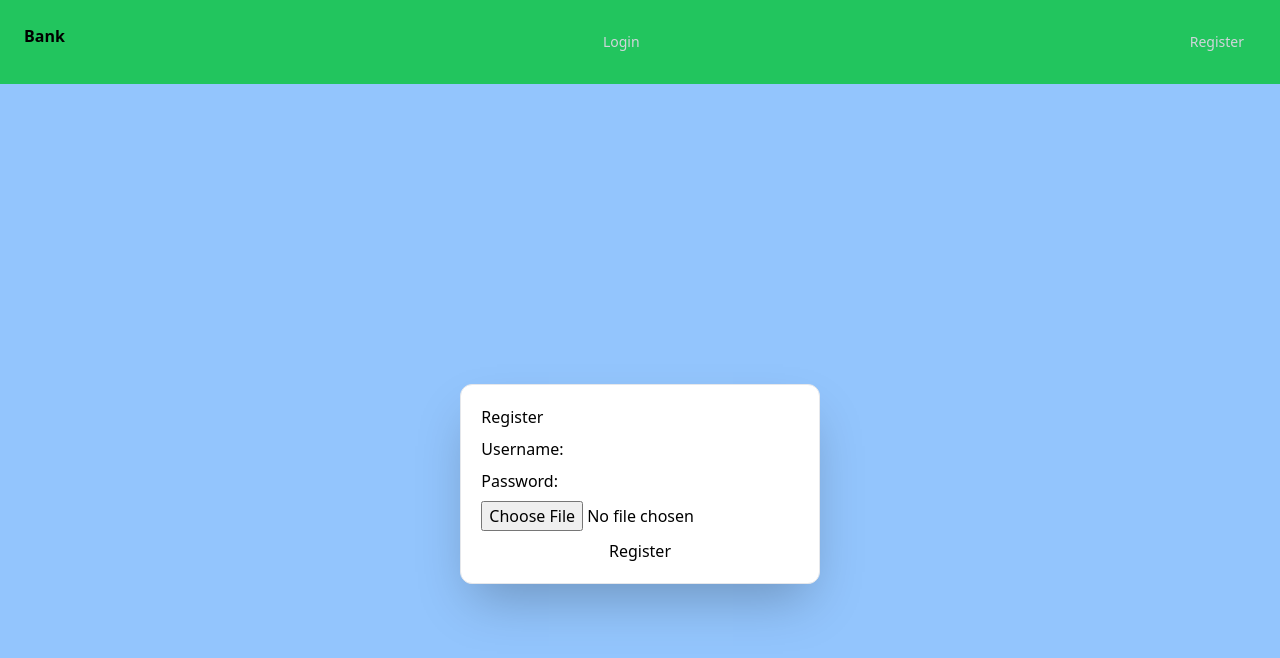
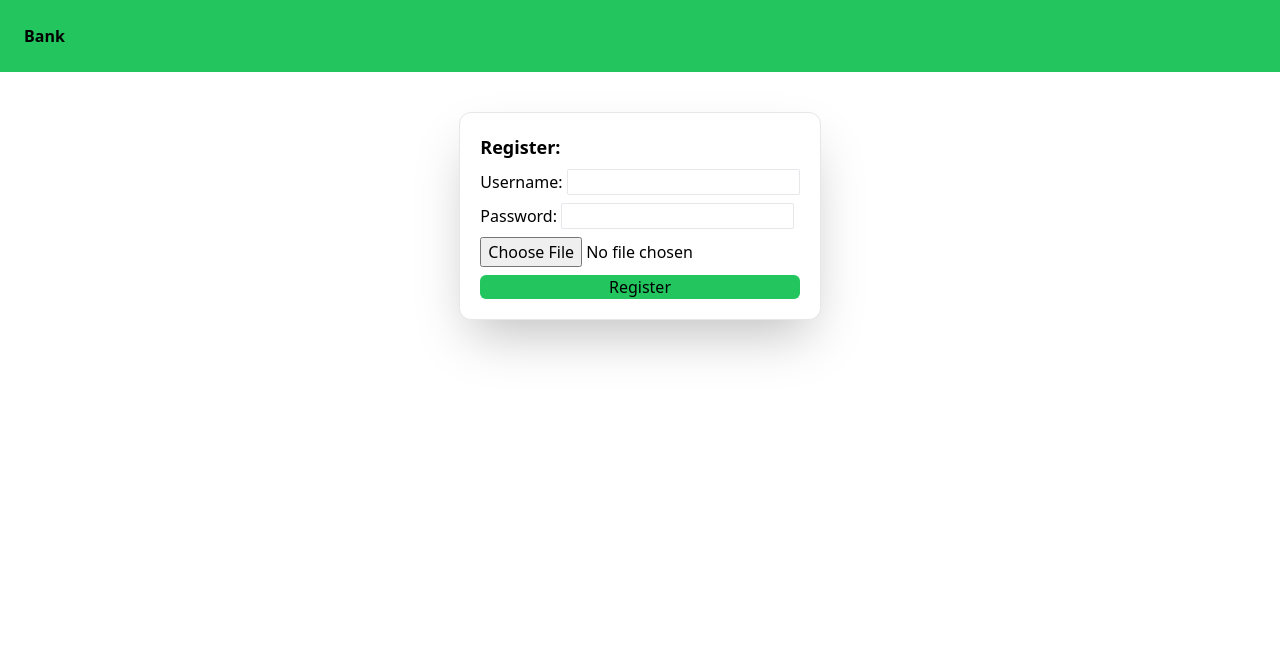
Before and after one commit to hussainCodes/bank-demo, a React (Create React App) app: page /register in a window 1280 px wide. Shown: the top 658 px of the page. Built offline with nearby package versions, Linux system fonts and the light colour scheme; the HTML template or start-up script is replaced by a standard one.

Commit message:
finish login and registeration ui/ux

```diff
--- a/src/components/Home.js
+++ b/src/components/Home.js
@@ -1,7 +1,13 @@
-import React from "react";
+import React, { useContext } from "react";
 import HomeButton from "./HomeButton";
+import UserContext from "../Context/UserContext";
+import { Navigate } from "react-router-dom";
 
 const Home = () => {
+  const [user, setUser] = useContext(UserContext);
+  if (!user) {
+    return <Navigate to={"/"} />;
+  }
   return (
     <>
       <div className="flex flex-col gap-5 mt-5 items-center">
--- a/src/components/Login.js
+++ b/src/components/Login.js
@@ -6,17 +6,17 @@ import UserContext from "../Context/UserContext";
 const Login = () => {
   const [userInfo, setUserInfo] = useState({});
   const navigate = useNavigate();
-  const [user,setUser ]= useContext(UserContext);
+  const [user, setUser] = useContext(UserContext);
   const handleChange = (e) => {
     setUserInfo((prev) => ({ ...prev, [e.target.name]: e.target.value }));
   };
   const { mutate } = useMutation({
     mutationKey: ["loginUser"],
     mutationFn: () => loginUser(userInfo),
-    onSuccess:()=>{
-      navigate("/")
+    onSuccess: () => {
+      navigate("/Home");
       setUser(true);
-    }
+    },
   });
   const handleSubmit = (e) => {
     e.preventDefault();
@@ -25,18 +25,18 @@ const Login = () => {
   };
 
   return (
-    <div className="bg-blue-300 justify-center flex items-center h-[100vh]">
+    <div className="bg-white justify-center flex mt-10">
       <div className="border p-5 rounded-xl bg-white shadow-2xl">
         <form onSubmit={handleSubmit}>
           <div className="flex flex-col gap-2 ">
-            <h1>Login</h1>
+            <h1 className="text-lg font-semibold">Login:</h1>
             <div>
               <label>Username: </label>
               <input
                 id="username"
                 type="name"
                 name="username"
-                className=""
+                className="border rounded-sm"
                 onChange={handleChange}
                 required
               />
@@ -48,16 +48,19 @@ const Login = () => {
                 type="password"
                 name="password"
                 onChange={handleChange}
-                className=""
+                className="border rounded"
                 required
               />
             </div>
 
-            <button type="submit" className="">
+            <button type="submit" className="bg-green-500 rounded-md">
               Login
             </button>
           </div>
         </form>
+        <Link to={"/register"} className="text-red-500">
+          Not user? register >>>
+        </Link>
       </div>
     </div>
   );
--- a/src/components/Navbar.js
+++ b/src/components/Navbar.js
@@ -1,41 +1,33 @@
-import React, { useContext } from 'react'
-import { Link, NavLink } from 'react-router-dom'
-import UserContext from '../Context/UserContext';
-import { deleteToken } from '../API/storage';
+import React, { useContext } from "react";
+import { Link, NavLink } from "react-router-dom";
+import UserContext from "../Context/UserContext";
+import { deleteToken } from "../API/storage";
 const Navbar = () => {
-  const [user,setUser ]= useContext(UserContext);
-  const handleLogout = ()=>{
+  const [user, setUser] = useContext(UserContext);
+  const handleLogout = () => {
     deleteToken();
     setUser(false);
-  }
+  };
   return (
-
-    <div className='bg-gray-500 '>
-        <div className='flex bg-green-500 justify-between p-6'>
-        <NavLink to={"/"} className='font-bold '>Bank</NavLink >
-        { user ?
-              <> <button
-              onClick={handleLogout}>Logout</button> </> :
-              <>
-                <NavLink
-                  to="/login"
-                  className="text-gray-300 hover:bg-gray-700 hover:text-white px-3 py-2 rounded-md text-sm font-medium"
-                >
-                  Login
-                </NavLink>
-                <NavLink
-                  to="/register"
-                  className="text-gray-300 hover:bg-gray-700 hover:text-white px-3 py-2 rounded-md text-sm font-medium"
-                >
-                  Register
-                </NavLink>
-              </> }
+    <div className="bg-gray-500 ">
+      <div className="flex bg-green-500 justify-between p-6">
+        <NavLink to={"/Home"} className="font-bold ">
+          Bank
+        </NavLink>
+        {user ? (
+          <>
+            <Link to={"/"} onClick={handleLogout}>
+              Logout
+            </Link>{" "}
+          </>
+        ) : (
+          <></>
+        )}
         {/* <NavLink to={"/login"}>Login</NavLink>
         <NavLink to={"/register"}>Register</NavLink> */}
+      </div>
+    </div>
+  );
+};
 
-        </div>
-    </div>
-  )
-}
-
-export default Navbar
+export default Navbar;
--- a/src/components/Register.js
+++ b/src/components/Register.js
@@ -4,6 +4,7 @@ import { registerUser } from "../API/auth";
 import { useNavigate } from "react-router-dom";
 const Register = () => {
   const [userInfo, setUserInfo] = useState({});
+
   const navigate = useNavigate();
   const handleChange = (e) => {
     console.log(e.target.name);
@@ -16,9 +17,9 @@ const Register = () => {
   const { mutate } = useMutation({
     mutationKey: ["registerUser"],
     mutationFn: () => registerUser(userInfo),
-    onSuccess:()=>{
-      navigate("/");
-    }
+    onSuccess: () => {
+      navigate("/Home");
+    },
   });
   const handleSubmit = (e) => {
     e.preventDefault();
@@ -27,17 +28,18 @@ const Register = () => {
   };
 
   return (
-    <div className="bg-blue-300 justify-center flex items-center h-[100vh]">
+    <div className="bg-white justify-center flex items-center mt-10">
       <div className="border p-5 rounded-xl bg-white shadow-2xl">
         <form onSubmit={handleSubmit}>
           <div className="flex flex-col gap-2 ">
-            <h1>Register</h1>
+            <h1 className="text-lg font-semibold">Register:</h1>
             <div>
               <label>Username: </label>
               <input
                 id="username"
                 type="name"
                 name="username"
+                className="border rounded-sm"
                 onChange={handleChange}
                 required
               />
@@ -49,7 +51,7 @@ const Register = () => {
                 type="password"
                 name="password"
                 onChange={handleChange}
-                className=""
+                className="border rounded-sm"
                 required
               />
             </div>
@@ -60,7 +62,7 @@ const Register = () => {
               onChange={handleChange}
               required
             />
-            <button type="submit" className="">
+            <button type="submit" className="bg-green-500 rounded-md">
               Register
             </button>
           </div>
--- a/src/index.js
+++ b/src/index.js
@@ -21,11 +21,11 @@ const router = createBrowserRouter([
     element: <App />,
     children: [
       {
-        path: "/",
+        path: "/Home",
         element: <Home />,
       },
       {
-        path: "/login",
+        path: "/",
         element: <Login />,
       },
       {
```
